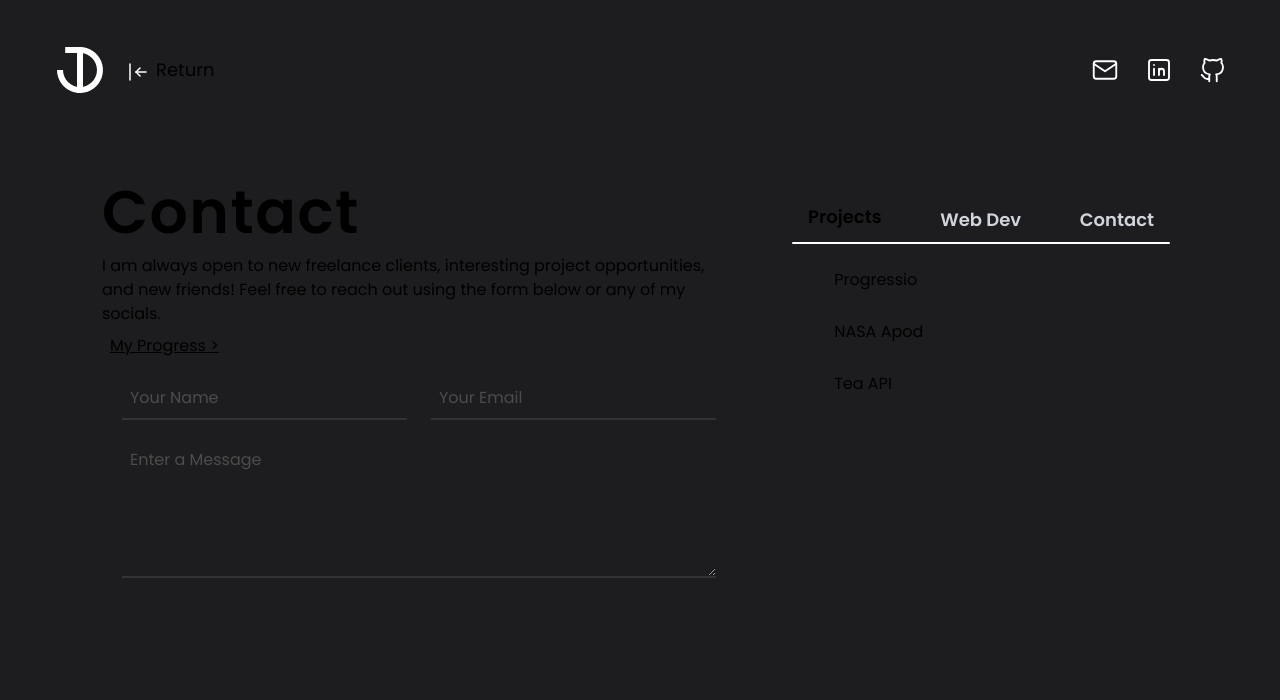
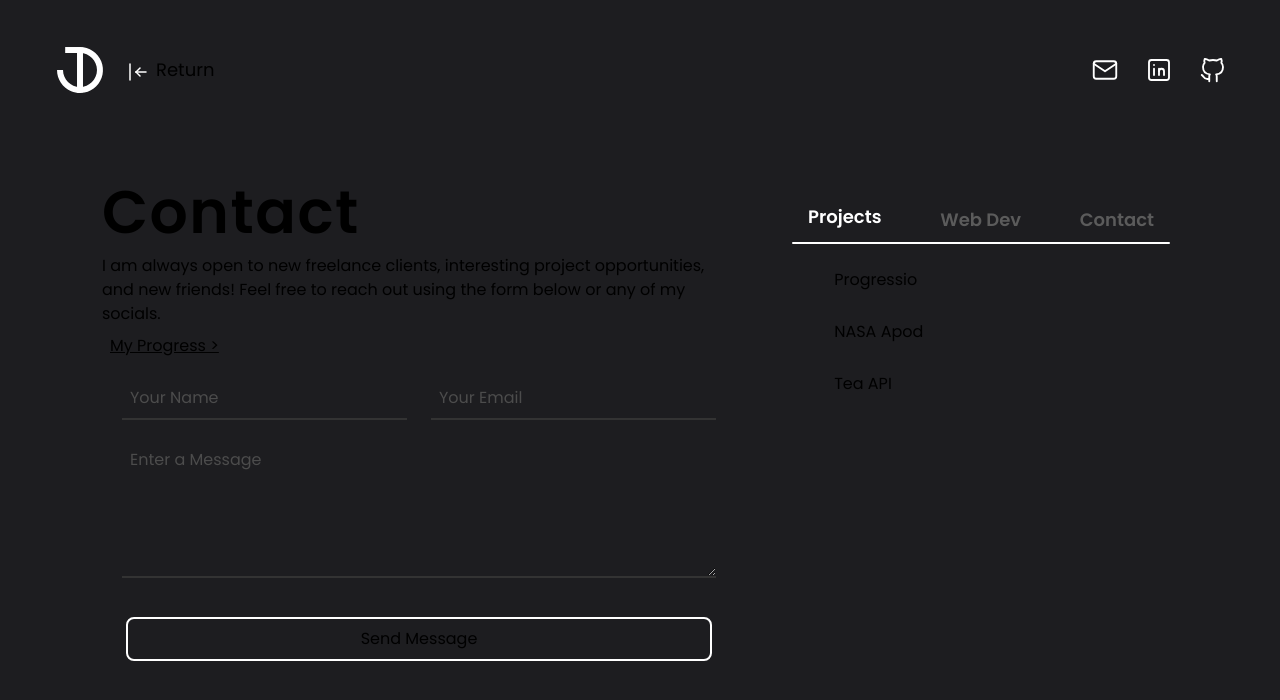
Before and after one commit to boonaki/portfolioV3, a Next.js app: page /contact in a window 1280 px wide. Shown: the top 700 px of the page. Built offline with nearby package versions, Linux system fonts and the light colour scheme.

Commit message:
added links

```diff
--- a/src/components/external.js
+++ b/src/components/external.js
@@ -2,13 +2,13 @@
 const ExternalLinks = () => {
     return (
         <>
-            <span className="mx-2">
+            <a href="mailto:joshuadurrett@boonaki.me" className="mx-2">
                 <svg xmlns="http://www.w3.org/2000/svg" className="icon icon-tabler icon-tabler-mail md:w-[38px] md:h-[38px] transition p-1 hover:bg-[#333] rounded-lg" width="34" height="34" viewBox="0 0 24 24" strokeWidth="1.5" stroke="#ffffff" fill="none" strokeLinecap="round" strokeLinejoin="round">
                     <path stroke="none" d="M0 0h24v24H0z" fill="none" />
                     <rect x="3" y="5" width="18" height="14" rx="2" />
                     <polyline points="3 7 12 13 21 7" />
                 </svg>
-            </span>
+            </a>
             <a href="https://www.linkedin.com/in/joshdurrett/" className="mx-2">
                 <svg xmlns="http://www.w3.org/2000/svg" className="icon icon-tabler icon-tabler-brand-linkedin md:w-[38px] md:h-[38px] transition p-1 hover:bg-[#333] rounded-lg" width="34" height="34" viewBox="0 0 24 24" strokeWidth="1.5" stroke="#FFFFFF" fill="none" strokeLinecap="round" strokeLinejoin="round">
                     <path stroke="none" d="M0 0h24v24H0z" fill="none" />
--- a/src/components/navbar.js
+++ b/src/components/navbar.js
@@ -25,7 +25,7 @@ const Navbar = () => {
             elem = <MenuOptions menuOpts={[{url: '/skyward', title: 'Skyward', type: 'int'}, {url: '/ill-will', title: 'Ill Will', type: 'int'}, {url: '/onya-rose', title: 'Onya Rose Photography', type: 'int'}]} />
             break;
         case 3:
-            elem = <MenuOptions menuOpts={[{url: 'joshdurrett17@gmail.com', 'title': 'Email', type: 'ext'}, {url: 'https://github.com/boonaki', 'title': 'Github', type: 'ext'}, {url: 'https://twitter.com/durrettjosh', 'title': 'Twitter', type: 'ext'}, {url: 'https://linkedin.com/in/joshdurrett', 'title': 'LinkedIn', type: 'ext'}]}/>
+            elem = <MenuOptions menuOpts={[{url: 'mailto:joshuadurrett@boonaki.me', 'title': 'Email', type: 'ext'}, {url: 'https://github.com/boonaki', 'title': 'Github', type: 'ext'}, {url: 'https://twitter.com/durrettjosh', 'title': 'Twitter', type: 'ext'}, {url: 'https://linkedin.com/in/joshdurrett', 'title': 'LinkedIn', type: 'ext'}]}/>
             break;
     }
 
@@ -33,10 +33,10 @@ const Navbar = () => {
         <section className="flex flex-col items-center my-6 min-[390px]:w-[390px] md:w-[380px] lg:w-[410px]">
             {/* tabs component */}
             <div className="flex flex-col items-center w-full px-4">
-                <div className="flex justify-between items-center px-2 w-full font-semibold sm:px-4 sm:text-lg">
-                    <button className={selected === 1 ? 'translate-y-[-0.175rem] transition duration-75' : 'text-gray-300 transition duration-75 hover:text-white hover:translate-y-[-0.175rem]'} onClick={() => updateOptions(1)}>Projects</button>
-                    <button className={selected === 2 ? 'translate-y-[-0.175rem] transition duration-75' : 'text-gray-300 transition duration-75 hover:text-white hover:translate-y-[-0.175rem]'} onClick={() => updateOptions(2)}>Web Dev</button>
-                    <Link href="/contact" className={selected === 3 ? 'translate-y-[-0.175rem] transition duration-75' : 'text-gray-300 transition duration-75 hover:text-white hover:translate-y-[-0.175rem]'} onClick={() => updateOptions(3)}>Contact</Link>
+                <div className="flex justify-between items-center px-2 w-full font-semibold sm:px-4 text-white sm:text-lg">
+                    <button className={selected === 1 ? 'translate-y-[-0.175rem] transition duration-75' : 'text-[#5b5b5b] transition duration-75 hover:text-white hover:translate-y-[-0.175rem]'} onClick={() => updateOptions(1)}>Projects</button>
+                    <button className={selected === 2 ? 'translate-y-[-0.175rem] transition duration-75' : 'text-[#5b5b5b] transition duration-75 hover:text-white hover:translate-y-[-0.175rem]'} onClick={() => updateOptions(2)}>Web Dev</button>
+                    <Link href="/contact" className={selected === 3 ? 'translate-y-[-0.175rem] transition duration-75' : 'text-[#5b5b5b] transition duration-75 hover:text-white hover:translate-y-[-0.175rem]'} onClick={() => updateOptions(3)}>Contact</Link>
                 </div>
 
                 {/* spacer */}
--- a/src/pages/contact/index.jsx
+++ b/src/pages/contact/index.jsx
@@ -36,6 +36,9 @@ const Contact = () => {
                             <label for="message" className="sr-only">Message</label>
                             <textarea className="bg-transparent p-2 border-b-2 border-[#333] placeholder-[#4c4c4c] w-full focus:outline-none focus:border-white transition" rows="5" placeholder="Enter a Message" id="message" name="message"></textarea>
                         </div>
+                        <div className="mt-8 px-4">
+                            <button className="w-full py-2 rounded-lg border-2 border-white hover:bg-white hover:text-[#202020] transition">Send Message</button>
+                        </div>
                     </form>
                 </div>
             </div>
--- a/src/pages/ill-will/index.jsx
+++ b/src/pages/ill-will/index.jsx
@@ -15,7 +15,8 @@ const IllWillPage = () => {
                         <div className="px-2">
                             <p>An E-commerce platform that offers various candles for users to choose from, or build your own with the build-your-own-candle tool. This project uses Stripe and Paypal to process user payments, alongside Node and Express.</p>
                             <div className="my-2 px-2">
-                                <a href="https://reachskyward.com" className="mx-3 underline">Visit &gt;</a>
+                                <a href="https://https://illwillprototype.up.railway.app/" className="mx-3 underline">Visit &gt;</a>
+                                <a href="https://https://illwillprototype.netlify.app/" className="mx-3 underline">See Prototype &gt;</a>
                             </div>
                         </div>
                     </div>
--- a/src/pages/index.js
+++ b/src/pages/index.js
@@ -24,7 +24,7 @@ export default function Home() {
                         <div className="">
                             <p>My name is Josh Durrett. I am a <span className="font-semibold">full-stack web developer</span> based in Raleigh, North Carolina. I work to make the world a more enjoyable place through my skills as a Software Engineer.</p>
                             <div className="my-2 px-2 flex flex flex-wrap">
-                                <a className="mx-2 md:mx-3 my-1 underline block">Follow My Progress &gt;</a>
+                                <a href="https://progress.cyclic.app/u/boonaki" className="mx-2 md:mx-3 my-1 underline block">Follow My Progress &gt;</a>
                                 <Link href="/contact" className="mx-2 md:mx-3 my-1 underline block">Get In Touch &gt;</Link>
                             </div>
                         </div>
--- a/src/pages/onya-rose/index.jsx
+++ b/src/pages/onya-rose/index.jsx
@@ -15,7 +15,7 @@ const ORPPage = () => {
                         <div className="px-2">
                             <p>A portfolio built to showcase her work and to offer a place for potential customers to book with them.</p>
                             <div className="my-2 px-2">
-                                <a href="https://progress.cyclic.app" className="mx-3 underline">Visit &gt;</a>
+                                <a href="https://onyarosephotography.netlify.app/" className="mx-3 underline">Visit &gt;</a>
                             </div>
                         </div>
                     </div>
```
